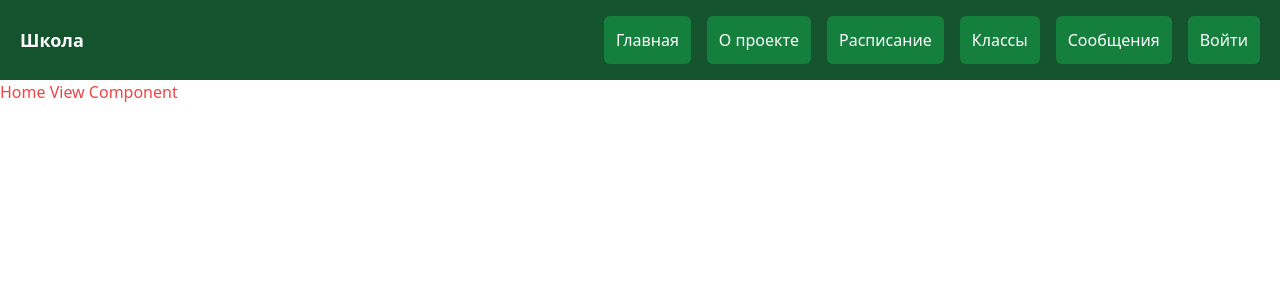
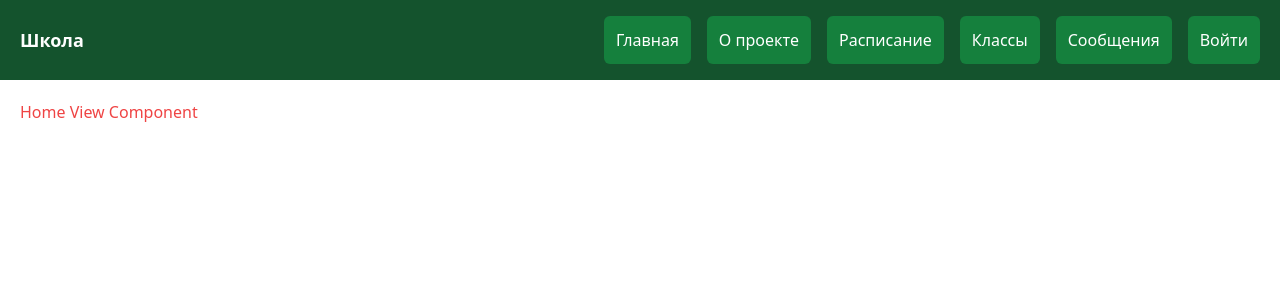
Before and after one commit to ilya-guseynov/school-portal-frontend, a Vue app: page / in a window 1280 px wide. Shown: the top 300 px of the page. Built offline with nearby package versions, Linux system fonts and the light colour scheme.

Commit message:
new: add header gap

```diff
--- a/src/components/layout/the-header.vue
+++ b/src/components/layout/the-header.vue
@@ -12,7 +12,7 @@ export default {
 </script>
 
 <template>
-  <header class="rtu-bg-green-900 rtu-text-white">
+  <header class="rtu-bg-green-900 rtu-text-white rtu-mb-5">
     <div class="rtu-container rtu-mx-auto rtu-px-[20px] rtu-flex rtu-justify-between rtu-items-center">
       <div class="rtu-font-semibold rtu-text-lg">Школа</div>
       <nav class="rtu-py-4">
--- a/src/components/layout/the-main.vue
+++ b/src/components/layout/the-main.vue
@@ -5,7 +5,7 @@ export default {
 </script>
 
 <template>
-  <main>
+  <main class="rtu-container rtu-mx-auto rtu-px-5">
     <router-view />
   </main>
 </template>
```
